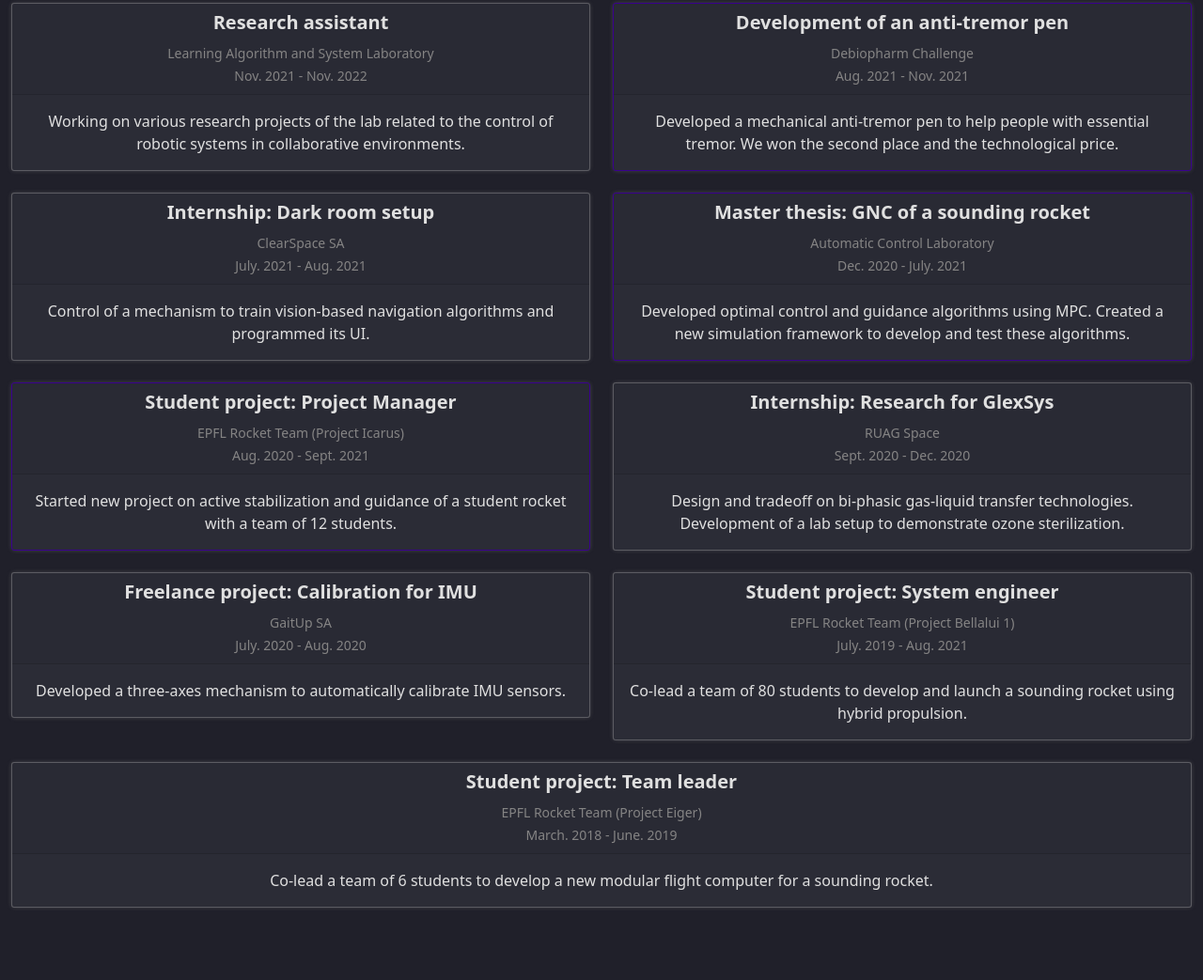
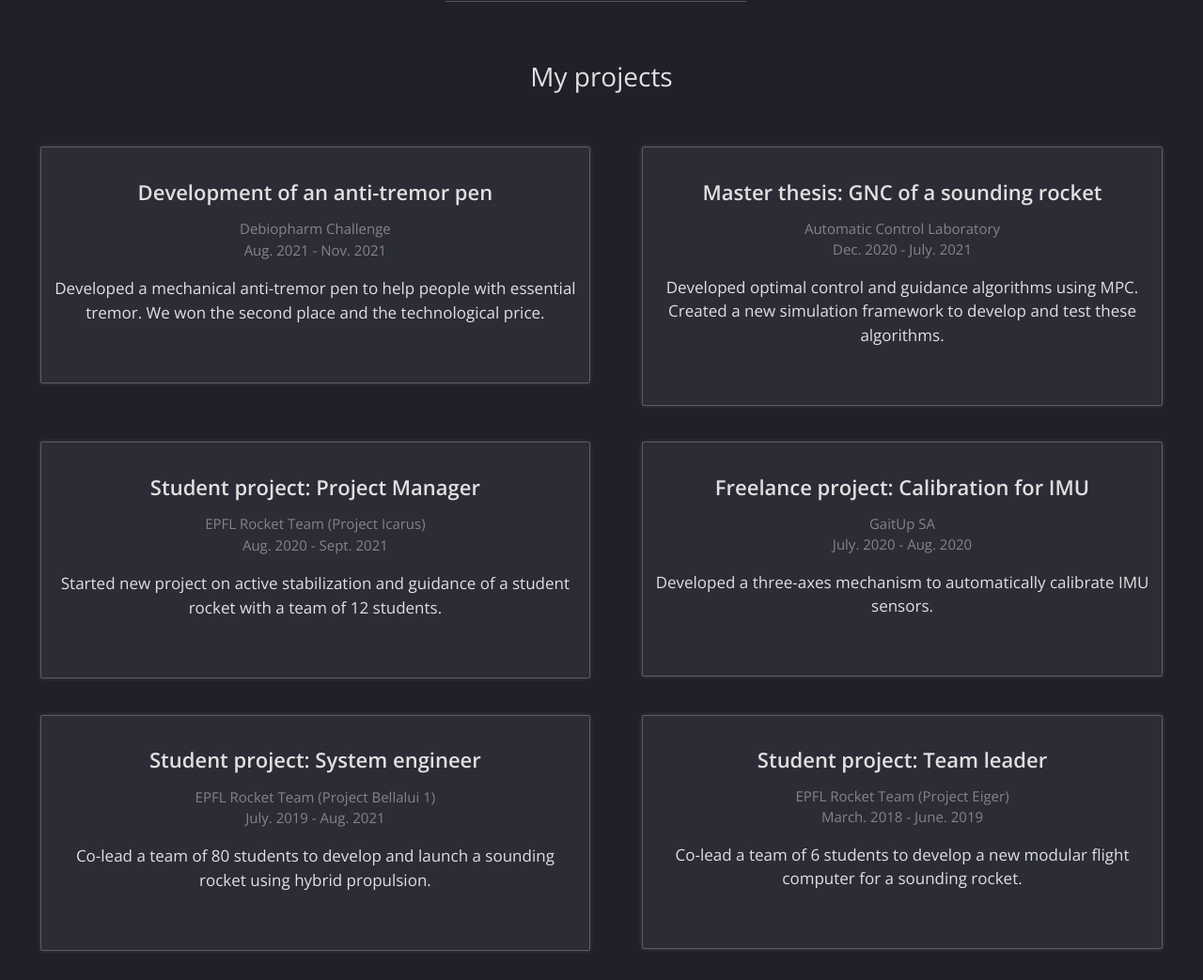
Before and after one commit to AlbericDeLajarte/AlbericDeLajarte, a plain HTML site: page index.html in a window 1280 px wide. Shown: the part 735-1778 px from the top of the page at 94% size. Before the commit the page ends 1716 px from the top, so only its background shows below. Drawn offline with nearby package versions, Linux system fonts and the light colour scheme.

Commit message:
improved style

```diff
--- a/index.html
+++ b/index.html
@@ -17,15 +17,14 @@
     <body style="background: #20202A;">
 
         <!-- Page content-->
-        <div class="container-fluid mt-3">
+        <div class="container-fluid">
             <div class="row">
-
 
                 <!-- Projects cards -->
                 <!-- <div class="col-sm-9" style="height: 600px; overflow-y: scroll;"  > -->
                 <div class="col-md-12">
 
-                    <div class="row align-items-end card-presentation" style="margin-bottom: 1%;">
+                    <div class="row align-items-end card-presentation" style="margin-bottom: 4%;">
 
                         <div class="col-sm-6 main-block">
 
@@ -49,6 +48,32 @@
                                 I am currently working as a Reasearch Engineer at the Learning
                                 Algorithm and System Laboratory of EPFL, in Switzerland.
                             </p>
+                            <br>
+
+                            <div class="row" style="margin-bottom: 3%;">
+
+                                <div class="col-4 social-media">
+                                    <a href="https://github.com/AlbericDeLajarte">
+                                        <img class="img-fluid" alt="My Github" src="images/icon/github@3x.png"
+                                        width=45" height="45">
+                                    </a>
+                                </div>
+
+                                <div class="col-4 social-media">
+                                    <a href = "mailto: albericlajarte@gmail.com">
+                                        <img class="img-fluid" alt="My email" src="images/icon/email@3x.png"
+                                        width=45" height="45">
+                                    </a>
+                                </div>
+
+                                <div class="col-4 social-media">
+                                    <a href="https://www.linkedin.com/in/alb%C3%A9ric-de-lajarte/">
+                                        <img class="img-fluid" alt="My Linkedin" src="images/icon/linkedin@3x.png"
+                                        width=45" height="45">
+                                    </a>
+                                </div>
+
+                            </div>
 
 
                         </div>
@@ -58,7 +83,7 @@
                         </div>
                     </div>
 
-                    <div class="row" style="margin-bottom: 1%;">
+                    <div class="row" style="margin-bottom: 2%;">
 
                         <div class="col">
 
@@ -73,7 +98,7 @@
                     </div>
 
 
-                    <div class="row card-skill" style="margin-bottom: 4%;">
+                    <div class="row card-skill" style="margin-bottom: 3%;">
 
                         <div class="col-sm-4 d-flex justify-content-center">
 
@@ -121,7 +146,7 @@
 
                     </div>
 
-                    <div class="row" style="margin-bottom: 3%;">
+                    <div class="row" style="margin-bottom: 4%;">
 
                         <div class="col">
 
@@ -138,129 +163,96 @@
 
                     <!-- First row -->
                     <div class="row">
-                        <div class="col-sm">
-                            <div class="card dark-card">
-                                <div class="card-header">
-                                    <h5 class="card-title">Research assistant</h5>
-                                    <p class="card-text" style="color:#858484";>
-                                        <small> Learning Algorithm and System Laboratory <br>
-                                            Nov. 2021 - Nov. 2022 </small>
-                                    </p>
-                                </div>
-                                <div class="card-body">
-                                    <p class="card-text">
-                                        Working on various research projects of the lab related to the
-                                        control of robotic systems in collaborative environments.
-                                    </p>
-                                </div>
-                              </div>
-
-                        </div>
 
                         <div class="col-sm">
-                            <div class="card dark-card project-card">
-                                <div class="card-header">
-                                    <h5 class="card-title">Development of an anti-tremor pen</h5>
-                                    <p class="card-text" style="color:#858484";>
-                                        <small> Debiopharm Challenge <br>
-                                            Aug. 2021 - Nov. 2021 </small>
-                                    </p>
+                            <div class="dark-card project-card">
+                            <a href="html/atpen_description.html" class="stretched-link"></a>
+
+                                <div class="project-card-title">
+                                    Development of an anti-tremor pen
                                 </div>
-                                <div class="card-body">
-                                    <a href="html/atpen_description.html" class="stretched-link"></a>
-                                    <p class="card-text">
-                                        Developed a mechanical anti-tremor pen to help people with
-                                        essential tremor. We won the second place and the technological price.
-                                    </p>
+
+                                <div class="project-card-subtitle">
+                                     Debiopharm Challenge <br>
+                                        Aug. 2021 - Nov. 2021
                                 </div>
+
+                                <div class="project-card-content">
+                                    Developed a mechanical anti-tremor pen to help people with
+                                    essential tremor. We won the second place and the technological price.
+                                </div>
+
                               </div>
                         </div>
 
-                    </div>
 
-                    <!-- Second row -->
-                    <div class="row mt-2">
                         <div class="col-sm">
-                            <div class="card dark-card">
-                                <div class="card-header">
-                                    <h5 class="card-title">Internship: Dark room setup</h5>
-                                    <p class="card-text" style="color:#858484";>
-                                        <small>ClearSpace SA <br>
-                                            July. 2021 - Aug. 2021 </small>
-                                    </p>
+                            <div class="dark-card project-card" style="margin-right: 5%;">
+                                <a href="html/thesis_description.html" class="stretched-link"></a>
+
+                                <div class="project-card-title">
+                                    Master thesis: GNC of a sounding rocket
                                 </div>
-                                <div class="card-body">
-                                    <p class="card-text">
-                                        Control of a mechanism to train vision-based navigation algorithms and programmed its UI.
-                                    </p>
+
+                                <div class="project-card-subtitle">
+                                    Automatic Control Laboratory <br>
+                                        Dec. 2020 - July. 2021
                                 </div>
-                              </div>
+
+                                <div class="project-card-content">
+
+                                    Developed optimal control and guidance algorithms using MPC.
+                                    Created a new simulation framework to develop and test these algorithms.
+                                </div>
+
+                            </div>
                         </div>
 
-                        <div class="col-sm">
-                            <div class="card dark-card project-card">
-                                <div class="card-header">
-                                    <h5 class="card-title">Master thesis: GNC of a sounding rocket</h5>
-                                    <p class="card-text" style="color:#858484";>
-                                        <small>Automatic Control Laboratory <br>
-                                            Dec. 2020 - July. 2021 </small>
-
-
-                                    </p>
-                                </div>
-                                <div class="card-body">
-                                    <a href="html/thesis_description.html" class="stretched-link"></a>
-                                    <p class="card-text">
-                                        Developed optimal control and guidance algorithms using MPC.
-                                        Created a new simulation framework to develop and test these algorithms.
-                                    </p>
-                                </div>
-                              </div>
-                        </div>
 
                     </div>
 
 
 
-                    <!-- Third row -->
+                    <!-- Second row -->
+
                     <div class="row mt-2">
                         <div class="col-sm">
 
-                            <div class="card dark-card project-card">
+                            <div class="dark-card project-card">
+                                <a href="html/icarus_description.html" class="stretched-link"></a>
 
-                                <div class="card-header">
-                                    <h5 class="card-title">Student project: Project Manager</h5>
-                                    <p class="card-text" style="color:#858484";>
-                                        <small>EPFL Rocket Team (Project Icarus) <br>
-                                            Aug. 2020 - Sept. 2021 </small>
-                                    </p>
-
-                                </div>
-                                <div class="card-body">
-
-                                    <a href="html/icarus_description.html" class="stretched-link"></a>
-                                    <p class="card-text">
-                                        Started new project on active stabilization and guidance of a student rocket with a team of 12 students.
-                                    </p>
+                                <div class="project-card-title">
+                                    Student project: Project Manager
                                 </div>
 
+                                <div class="project-card-subtitle">
+                                    EPFL Rocket Team (Project Icarus) <br>
+                                        Aug. 2020 - Sept. 2021
+                                </div>
+
+                                <div class="project-card-content">
+                                    Started new project on active stabilization and guidance
+                                    of a student rocket with a team of 12 students.
+                                </div>
                             </div>
+
                         </div>
 
+
                         <div class="col-sm">
-                            <div class="card dark-card">
-                                <div class="card-header">
-                                    <h5 class="card-title">Internship: Research for GlexSys</h5>
-                                    <p class="card-text" style="color:#858484";>
-                                        <small>RUAG Space <br>
-                                            Sept. 2020 - Dec. 2020 </small>
-                                    </p>
+                            <div class="dark-card project-card"  style="margin-right: 5%;">
+
+                                <div class="project-card-title">
+                                    Freelance project: Calibration for IMU
                                 </div>
-                                <div class="card-body">
-                                    <p class="card-text">
-                                        Design and tradeoff on bi-phasic gas-liquid transfer technologies.
-                                        Development of a lab setup to demonstrate ozone sterilization.
-                                    </p>
+
+                                <div class="project-card-subtitle">
+                                    GaitUp SA <br>
+                                        July. 2020 - Aug. 2020
+                                </div>
+
+                                <div class="project-card-content">
+                                    Developed a three-axes mechanism to automatically calibrate IMU sensors.
                                 </div>
                             </div>
                         </div>
@@ -269,66 +261,54 @@
 
                     </div>
 
-                    <!-- Fourth row -->
+                    <!-- Third row -->
                     <div class="row mt-2">
+
+
                         <div class="col-sm">
-                            <div class="card dark-card">
-                                <div class="card-header">
-                                    <h5 class="card-title">Freelance project: Calibration for IMU </h5>
-                                    <p class="card-text" style="color:#858484";>
-                                        <small>GaitUp SA <br>
-                                            July. 2020 - Aug. 2020 </small>
-                                    </p>
+                            <div class="dark-card project-card">
+
+                                <div class="project-card-title">
+                                    Student project: System engineer
                                 </div>
-                                <div class="card-body">
-                                    <p class="card-text">
-                                        Developed a three-axes mechanism to automatically calibrate IMU sensors.
-                                    </p>
+
+                                <div class="project-card-subtitle">
+                                    EPFL Rocket Team (Project Bellalui 1) <br>
+                                        July. 2019 - Aug. 2021
                                 </div>
-                              </div>
+
+                                <div class="project-card-content">
+                                    Co-lead a team of 80 students to develop
+                                    and launch a sounding rocket using hybrid propulsion.
+                                </div>
+
+                            </div>
                         </div>
 
                         <div class="col-sm">
-                            <div class="card dark-card">
-                                <div class="card-header">
-                                    <h5 class="card-title">Student project: System engineer </h5>
-                                    <p class="card-text" style="color:#858484";>
-                                        <small>EPFL Rocket Team (Project Bellalui 1) <br>
-                                            July. 2019 - Aug. 2021 </small>
-                                    </p>
+                            <div class="dark-card project-card"  style="margin-right: 5%;">
+
+                                <div class="project-card-title">
+                                    Student project: Team leader
                                 </div>
-                                <div class="card-body">
-                                    <p class="card-text">
-                                        Co-lead a team of 80 students to develop and launch a sounding rocket using hybrid propulsion.
-                                    </p>
+
+                                <div class="project-card-subtitle">
+                                    EPFL Rocket Team (Project Eiger) <br>
+                                        March. 2018 - June. 2019
                                 </div>
-                              </div>
+
+                                <div class="project-card-content">
+                                    Co-lead a team of 6 students to develop a
+                                    new modular flight computer for a sounding rocket.
+                                </div>
+
+                            </div>
                         </div>
+
 
                     </div>
 
-                    <!-- Fifth row -->
-                    <div class="row mt-2">
 
-                        <div class="col-sm">
-                            <div class="card dark-card">
-                                <div class="card-header">
-                                    <h5 class="card-title">Student project: Team leader </h5>
-                                    <p class="card-text" style="color:#858484";>
-                                        <small>EPFL Rocket Team (Project Eiger) <br>
-                                            March. 2018 - June. 2019 </small>
-                                    </p>
-                                </div>
-                                <div class="card-body">
-                                    <p class="card-text">
-                                        Co-lead a team of 6 students to develop a new modular flight computer for a sounding rocket.
-
-                                    </p>
-                                </div>
-                              </div>
-                        </div>
-
-                    </div>
 
                 </div>
             </div>
```
Also changed, not shown: html/atpen_description.html (+1 -1 lines), html/icarus_description.html (+1 -1 lines), html/thesis_description.html (+1 -1 lines), css/styles.css.
